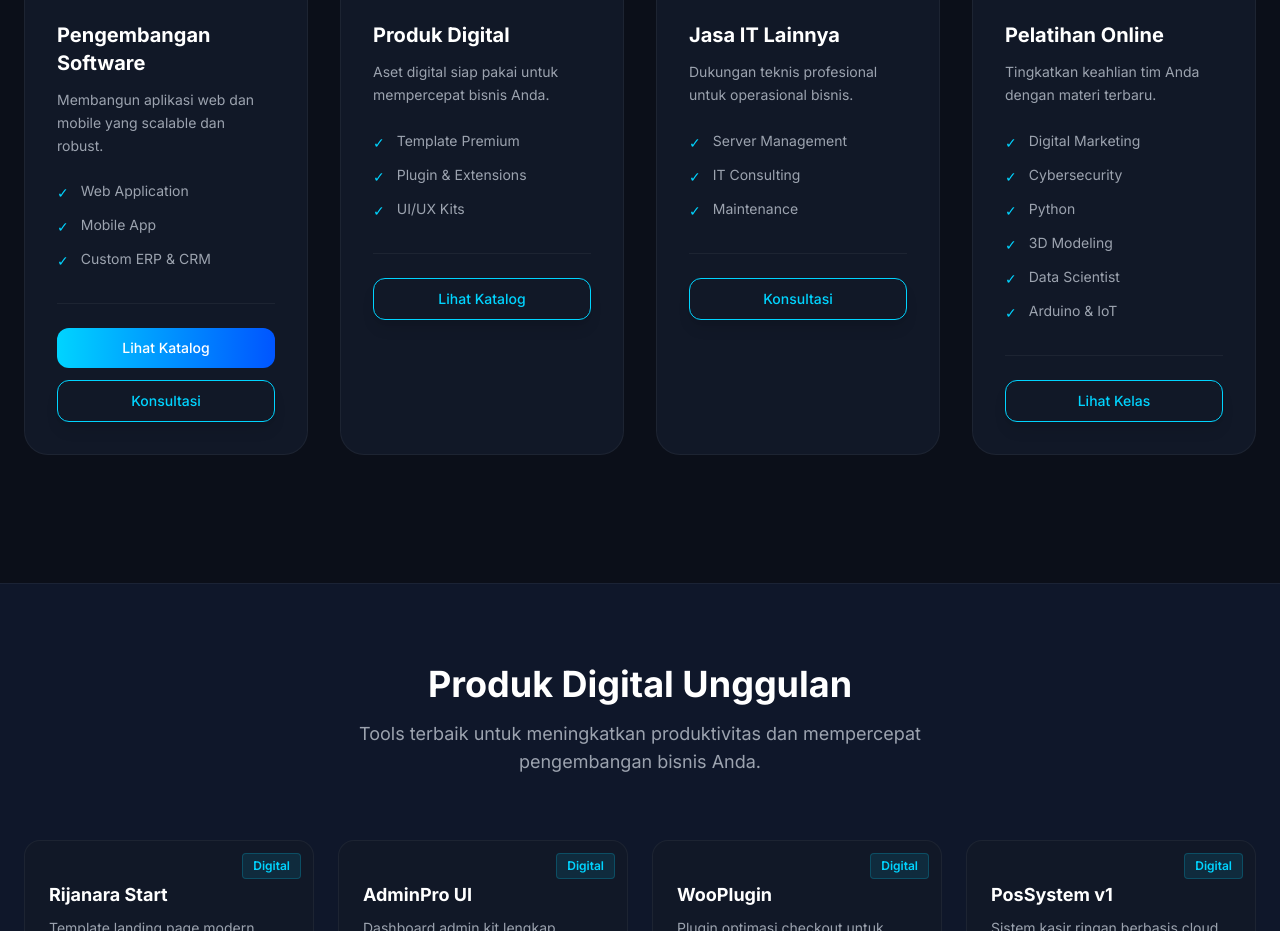
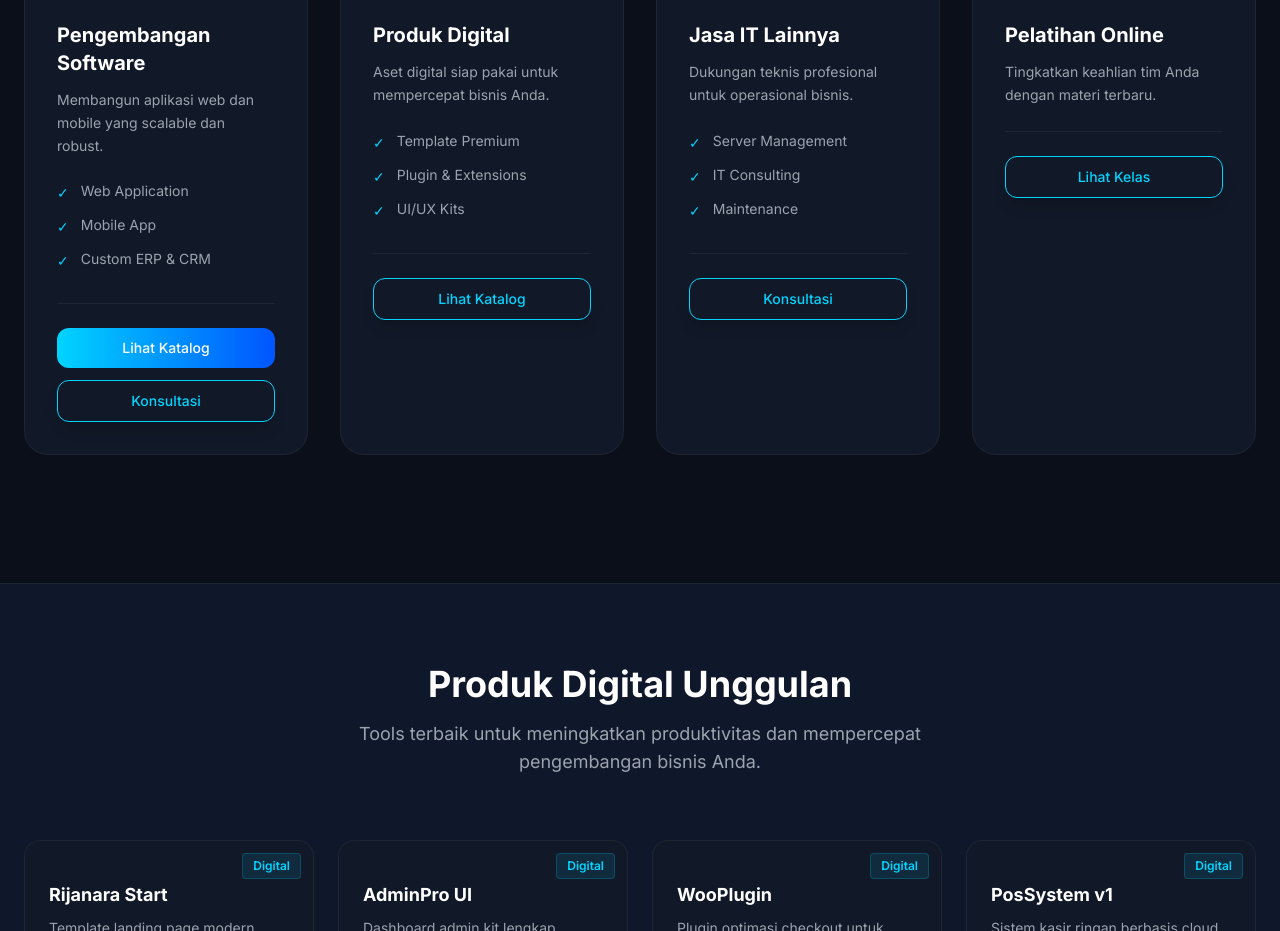
Before and after one commit to Rijanara-Teknologi/Company-Profile, a website: page index.html in a window 1280 px wide. Shown: the part 1362-2293 px from the top of the page. Drawn offline with nearby package versions, Linux system fonts and the light colour scheme.

Commit message:
Update: Remove training list from service card and link to external academy

```diff
--- a/index.html
+++ b/index.html
@@ -489,28 +489,8 @@
                         Pelatihan Online</h3>
                     <p class="text-gray-400 text-sm mb-6 leading-relaxed relative z-10">Tingkatkan keahlian tim Anda
                         dengan materi terbaru.</p>
-                    <ul class="space-y-3 mb-8 relative z-10">
-                        <li class="flex items-start gap-3 text-sm text-gray-400">
-                            <span class="text-brand-cyan mt-0.5">✓</span> Digital Marketing
-                        </li>
-                        <li class="flex items-start gap-3 text-sm text-gray-400">
-                            <span class="text-brand-cyan mt-0.5">✓</span> Cybersecurity
-                        </li>
-                        <li class="flex items-start gap-3 text-sm text-gray-400">
-                            <span class="text-brand-cyan mt-0.5">✓</span> Python
-                        </li>
-                        <li class="flex items-start gap-3 text-sm text-gray-400">
-                            <span class="text-brand-cyan mt-0.5">✓</span> 3D Modeling
-                        </li>
-                        <li class="flex items-start gap-3 text-sm text-gray-400">
-                            <span class="text-brand-cyan mt-0.5">✓</span> Data Scientist
-                        </li>
-                        <li class="flex items-start gap-3 text-sm text-gray-400">
-                            <span class="text-brand-cyan mt-0.5">✓</span> Arduino & IoT
-                        </li>
-                    </ul>
                     <div class="pt-6 border-t border-white/5 relative z-10">
-                        <a href="pelatihan.html"
+                        <a href="https://academy.rijanara.web.id/" target="_blank"
                             class="flex justify-center items-center w-full py-2.5 rounded-xl border border-brand-cyan text-brand-cyan font-medium text-sm hover:bg-brand-cyan hover:text-white transition-all shadow-lg hover:shadow-brand-cyan/20">
                             Lihat Kelas
                         </a>
```
